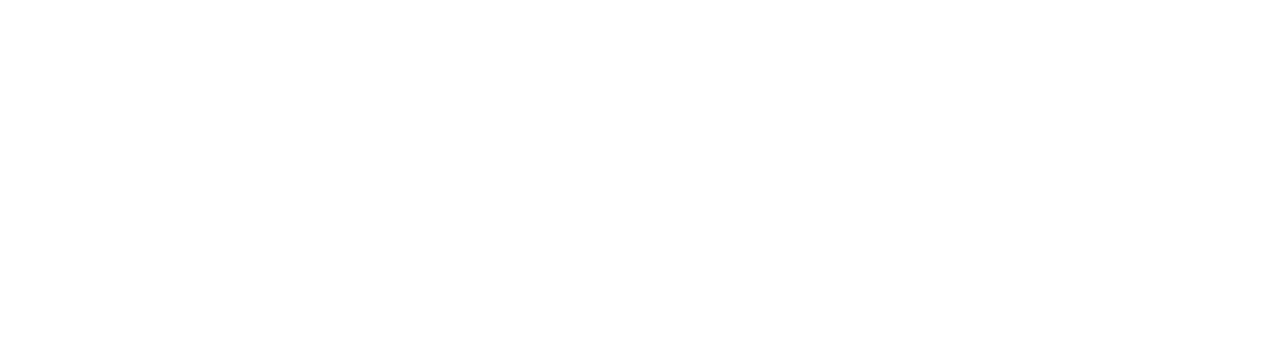
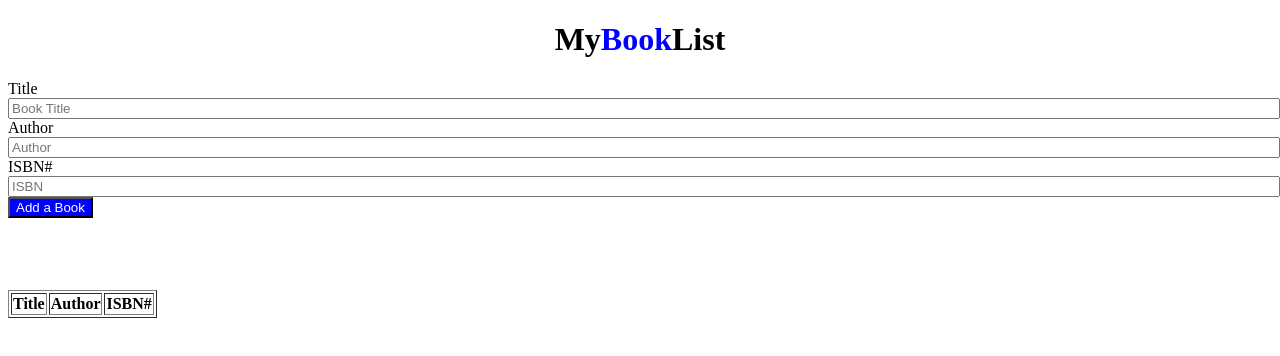
Before and after one commit to acciojob/book-list-chouhanvikash, a website: page main.html in a window 1280 px wide. Drawn offline with Linux system fonts and the light colour scheme.

Commit message:
created a submission

```diff
--- a/main.html
+++ b/main.html
@@ -7,6 +7,34 @@
 </head>
 
 <body>
+	 <h1> My<span id="book">Book</span>List</h1>
+  <div class="form-group">
+    <form>
+		Title
+      <input id="title" placeholder="Book Title">
+		<br>
+		Author
+      <input id="author" placeholder="Author">
+<br>
+		ISBN#
+      <input id="isbn" placeholder="ISBN"><br>
+      <button id="submit">Add a Book</button>
+    </form>
+  </div>
+<br><br><br><br>
+  <table id="table" border="1">
+    <thead>
+      <tr>
+        <th>Title</th>
+        <th>Author</th>
+        <th>ISBN#</th>
+      </tr>
+    </thead>
+    <tbody>
+    </tbody>
+  </table>
+
+
 	<!-- the entire body must be written by student -->
     <script type="text/javascript" src="./script.js">
 </script>
--- a/script.js
+++ b/script.js
@@ -1 +1,29 @@
-//your JS code here. If required.
+
+    let title = document.getElementById("title");
+    let author = document.getElementById("author");
+    let isbn = document.getElementById("isbn");
+    let btn = document.getElementById("submit");
+    let table = document.getElementById("table").getElementsByTagName('tbody')[0];
+table.style.backgroundColor="gray";
+    btn.addEventListener("click", add);
+
+    function add(e) {
+      e.preventDefault();
+
+      let row = table.insertRow();
+      row.insertCell(0).textContent = title.value;
+      row.insertCell(1).textContent = author.value;
+      row.insertCell(2).textContent = isbn.value;
+
+      // clear inputs
+      title.value = "";
+      author.value = "";
+      isbn.value = "";
+				let deleteCell = row.insertCell(3);
+let btn = document.createElement("button");
+btn.textContent = "x";
+		btn.style.backgroundColor = "red";
+btn.addEventListener("click", () => row.remove());
+deleteCell.appendChild(btn);
+
+    }
--- a/styles.css
+++ b/styles.css
@@ -1 +1,16 @@
 /*  your css code here. If applicable */
+#book{
+
+	color:blue;
+}
+
+h1{
+	text-align:center
+}
+input{
+	width:100%;
+}
+#submit{
+	background-color:blue;
+	color:white;
+}
```
